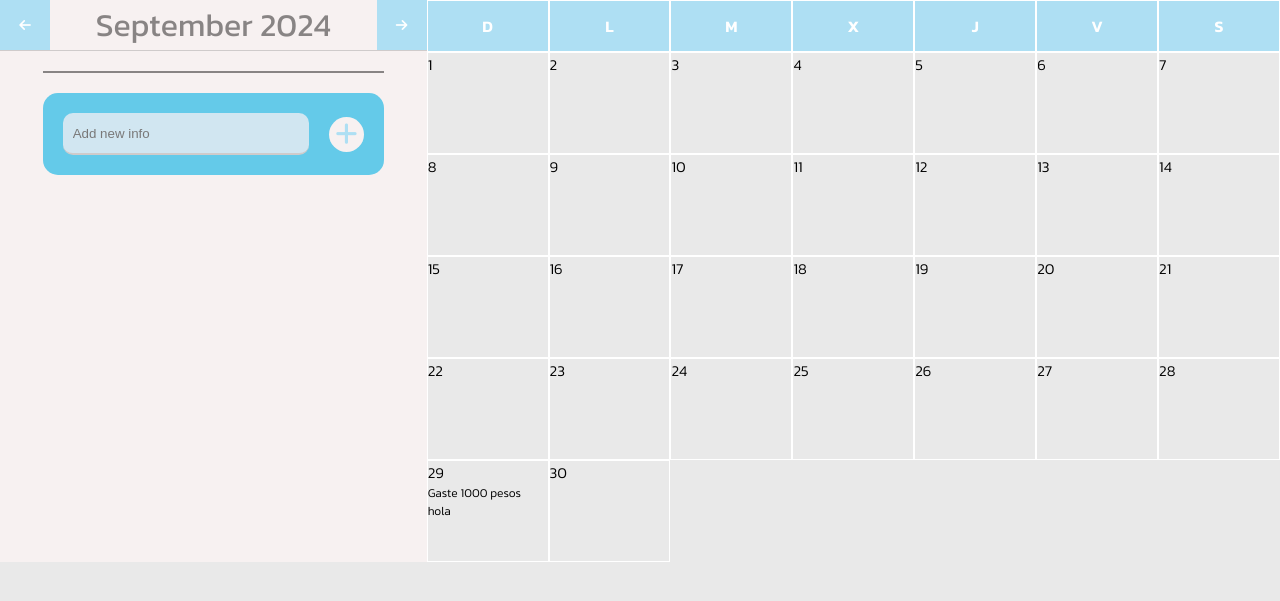
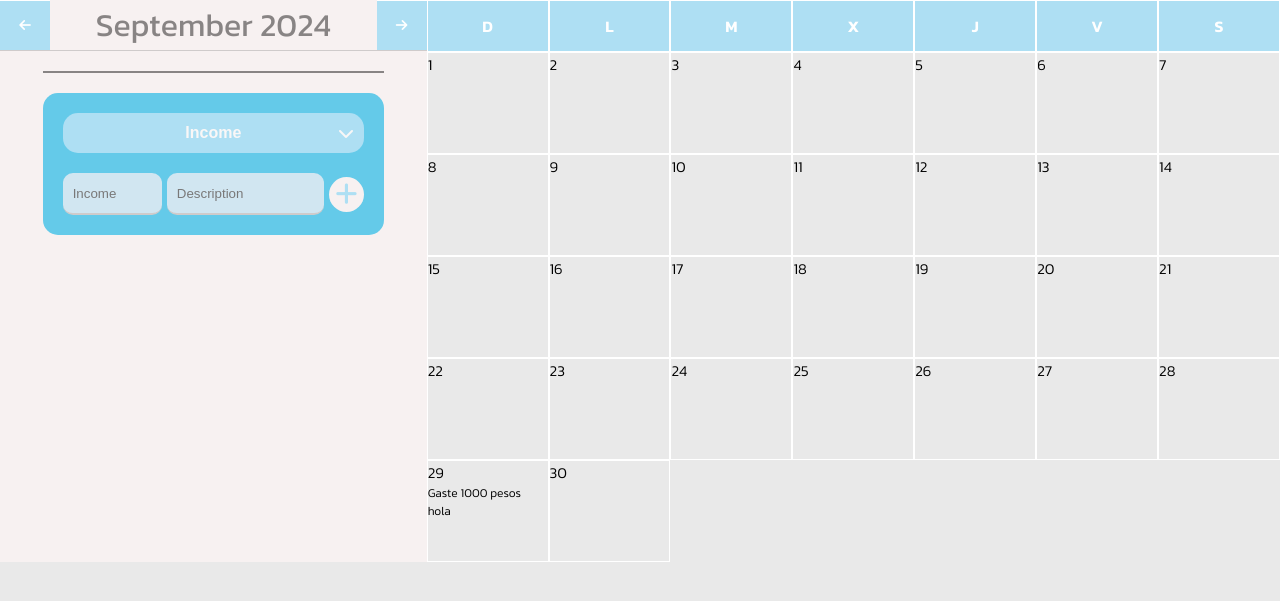
Before and after one commit to AgusIV007/MyFinance, a Flask app: page /calendar in a window 1280 px wide. Shown: the part 74-675 px from the top of the page. Run offline with Flask 3, Linux system fonts and the light colour scheme; the visitor is signed in with stand-in values (Sample User, id 1); data that the repository does not hold is empty; some libraries are stand-ins or nearby versions.

Commit message:
feat(calendario): agregue boton para elejir el tipo de input

```diff
--- a/templates/calendar/calendar.html
+++ b/templates/calendar/calendar.html
@@ -20,11 +20,11 @@
     <main>
       <div class="info">
         <div class="info-top">
-          <button id="previous-button">
+          <button id="previous-btn">
             <i class="fa-solid fa-arrow-left"></i>
           </button>
           <h1 class="month-title"></h1>
-          <button id="next-button">
+          <button id="next-btn">
             <i class="fa-solid fa-arrow-right"></i>
           </button>
         </div>
@@ -32,11 +32,38 @@
           <ul id="info-items">
             <li class="item-title"></li>
           </ul>
-          <div class="info-inputs">
-            <input id="add-input" placeholder="Add new info" type="input" />
-            <button id="add-button">
-              <i class="fa-solid fa-plus"></i>
-            </button>
+          <div class="info-inputs-container">
+            <div class="info-change">
+              <button class="info-btn-change">
+                Income<i
+                  class="fa-solid fa-chevron-down info-btn-change-icon"
+                ></i>
+              </button>
+              <div class="info-change-panel">
+                <ul class="info-displayed-change-panel display-down-panel">
+                  <li>Income</li>
+                  <li>Expenses</li>
+                  <li>Notes</li>
+                </ul>
+              </div>
+            </div>
+            <div class="info-inputs">
+              <input
+                class="add-input"
+                id="add-number-input"
+                placeholder="Income"
+                type="input"
+              />
+              <input
+                id="add-description-input"
+                class="add-input"
+                placeholder="Description"
+                type="input"
+              />
+              <button id="add-btn">
+                <i class="fa-solid fa-plus"></i>
+              </button>
+            </div>
           </div>
         </div>
       </div>
--- a/templates/calendar/script.js
+++ b/templates/calendar/script.js
@@ -5,15 +5,15 @@ let currentYear = currentDate.getFullYear();
 const monthContainer = document.querySelector(".month-container");
 const daysContainer = document.getElementById("days");
 
-const prevBtn = document.getElementById("previous-button");
-const nextBtn = document.getElementById("next-button");
+const prevBtn = document.getElementById("previous-btn");
+const nextBtn = document.getElementById("next-btn");
 
 const infoItems = document.getElementById("info-items");
 const monthTitleInfo = document.querySelector(".item-title");
-const addInput = document.getElementById("add-input");
-const addBtn = document.getElementById("add-button");
-
-const yearContainer = document.querySelector(".year");
+const addNumberInput = document.getElementById("add-number-input");
+const addDescriptionInput = document.getElementById("add-description-input");
+const addBtn = document.getElementById("add-btn");
+const changeBtn = document.querySelector(".info-btn-change");
 
 let items = {
   2024: { 8: { 29: ["Gaste 1000 pesos", "hola"] } },
@@ -184,8 +184,19 @@ function getWeekDay(day) {
 }
 
 addBtn.addEventListener("click", function () {
-  if (addInput.value.trim()) {
-    addInfo(addInput.value);
-    addInput.value = "";
+  if (addNumberInput.value.trim()) {
+    addInfo(addNumberInput.value);
+    addNumberInput.value = "";
   }
 });
+changeBtn.addEventListener("click", function () {
+  const changePanel = document.querySelector(".info-change-panel");
+  changePanel.classList.toggle("displayed");
+  changeBtn.children[0].classList.toggle("rotate");
+
+  if (changePanel.classList.contains("displayed")) {
+    changePanel.children[0].style.bottom = "0";
+  } else {
+    changePanel.children[0].removeAttribute("style");
+  }
+});
--- a/templates/calendar/styles.css
+++ b/templates/calendar/styles.css
@@ -16,6 +16,15 @@ body {
 main {
   width: 100%;
   display: grid;
+}
+ul {
+  padding: 0;
+  margin: 0;
+  list-style: none;
+}
+button {
+  cursor: pointer;
+  border: 0;
 }
 header {
   width: 100%;
@@ -42,7 +51,9 @@ nav {
   align-items: center;
   order: 1;
   height: auto;
+  width: auto;
 }
+
 .info-top {
   display: flex;
   justify-content: space-between;
@@ -50,9 +61,10 @@ nav {
   width: 100%;
   border-bottom: 1px solid rgb(207, 203, 203);
 }
-.info-top button {
+.info-top btn {
   height: 100%;
 }
+
 .info-main {
   padding: 20px;
   width: 80%;
@@ -60,28 +72,94 @@ nav {
   flex-direction: column;
   gap: 20px;
 }
-.info-inputs {
+
+.info-change {
+  width: 100%;
+  position: relative;
+}
+.info-btn-change {
+  width: 100%;
+  height: 40px;
+  background-color: rgb(174 223 243);
+  border-radius: 15px;
+  position: relative;
+  font-weight: 600;
+  color: #f9f7f7;
+  font-size: 16px;
+}
+.info-btn-change-icon {
+  position: absolute;
+  right: 10px;
+  top: 50%;
+  transform: translateY(-50%);
+}
+.rotate {
+  transform: translateY(-50%) rotate(180deg);
+}
+.info-change-panel {
+  left: 50%;
+  transform: translateX(-50%);
+  position: absolute;
+  overflow: hidden;
+  width: 50%;
+  pointer-events: none;
+}
+.info-change-panel ul {
+  position: relative;
+  background-color: #d3e7ef;
+  bottom: 120px;
+  transition: bottom 0.3s ease-in-out;
   display: flex;
+  flex-direction: column;
+  color: #888484;
+  border-radius: 0 0 5px 5px;
+  pointer-events: visible;
+}
+
+.info-change-panel ul li {
+  text-align: center;
+  padding: 5px 10px;
+  cursor: pointer;
+  transition: background-color 0.1s ease-in;
+}
+.info-change-panel ul li:hover {
+  background-color: #555;
+  color: #fff;
+}
+.info-inputs-container {
+  display: flex;
+  flex-direction: column;
   align-items: center;
-  justify-content: space-between;
   padding: 20px;
   background-color: rgb(100, 202, 233);
   border-radius: 15px;
   gap: 20px;
 }
+.info-inputs {
+  display: flex;
+  justify-content: space-between;
+  align-items: center;
+  width: 100%;
+  gap: 5px;
+}
+
 #info-items {
   display: flex;
   flex-direction: column;
   list-style: none;
-  color: rgb(136, 132, 132);
+  color: rgb(28, 1, 1);
   margin: 0;
   padding: 0;
   gap: 10px;
   overflow-y: scroll;
-  max-height: 350px;
+  max-height: 300px;
+}
+#info-items::-webkit-scrollbar {
+  width: 0px;
 }
 #info-items li {
   border-bottom: 2px solid rgb(136, 132, 132);
+  text-overflow: ellipsis;
 }
 .item-title {
   color: rgb(70, 67, 67);
@@ -90,21 +168,25 @@ nav {
   width: 100%;
   text-align: center;
 }
-#add-input {
+.add-input {
   height: 38px;
-  width: 250px;
   border: 0;
   border-radius: 10px;
   border-bottom: 2px solid rgb(207, 203, 203);
   background-color: rgb(209, 230, 241);
-}
-#add-input:placeholder-shown {
+  outline: none;
   padding-left: 10px;
 }
-#add-input::placeholder {
+#add-number-input {
+  width: 30%;
+}
+#add-description-input {
+  width: 50%;
+}
+.add-input::placeholder {
   color: rgb(121, 120, 120);
 }
-#add-button {
+#add-btn {
   border: 0;
   border-radius: 100%;
   color: rgb(174 223 243);
@@ -119,16 +201,17 @@ nav {
   min-width: 35px;
   height: 35px;
 }
-#add-button:hover {
+#add-btn:hover {
   font-size: 29px;
 }
-#previous-button,
-#next-button {
+#previous-btn,
+#next-btn {
   background-color: rgb(174 223 243);
   color: white;
   height: 50px;
   width: 50px;
   border: 0;
+  border-top: 1px solid #fff;
   cursor: pointer;
 }
 
```
